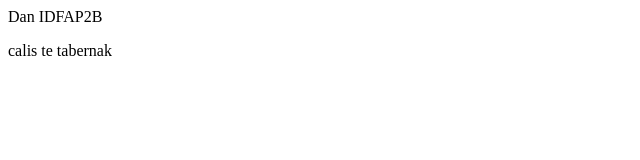
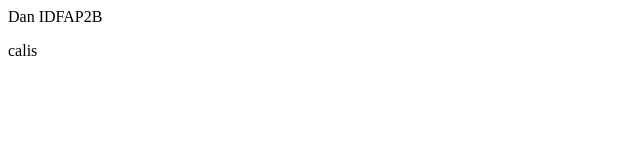
Before and after one commit to animsai/M426-demo, a plain HTML site: page dan.html in a window 1280 px wide. Shown: the full height of the page, 0-640 px from the left. Drawn offline with Linux system fonts and the light colour scheme.

Commit message:
fichier avec nom

```diff
--- a/dan.html
+++ b/dan.html
@@ -1,6 +1,6 @@
 <html>
 <body>
 <p>Dan IDFAP2B</p>
-<p>calis te tabernak</p>
+<p>calis</p>
 </body>
 </html>
```
